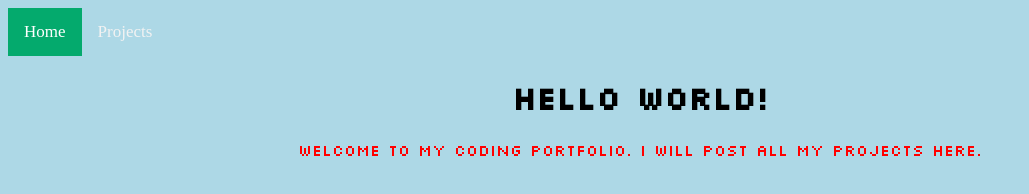
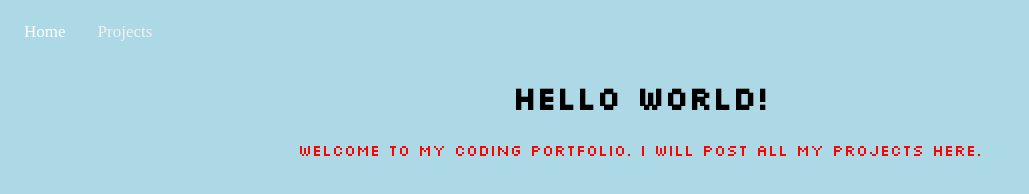
Before and after one commit to Leviwesten/leviwesten.site, a plain HTML site: page index.html in a window 1280 px wide. Shown: the whole page, without its empty margins (0-1029 px from the left). Drawn offline with Linux system fonts and the light colour scheme.

Commit message:
Update index.html

```diff
--- a/index.html
+++ b/index.html
@@ -29,7 +29,7 @@
 
 /* Add a color to the active/current link */
 .topnav a.active {
-  background-color: #04AA6D;
+  background-color: lightblue;
   color: white;
 }
   body {
```
